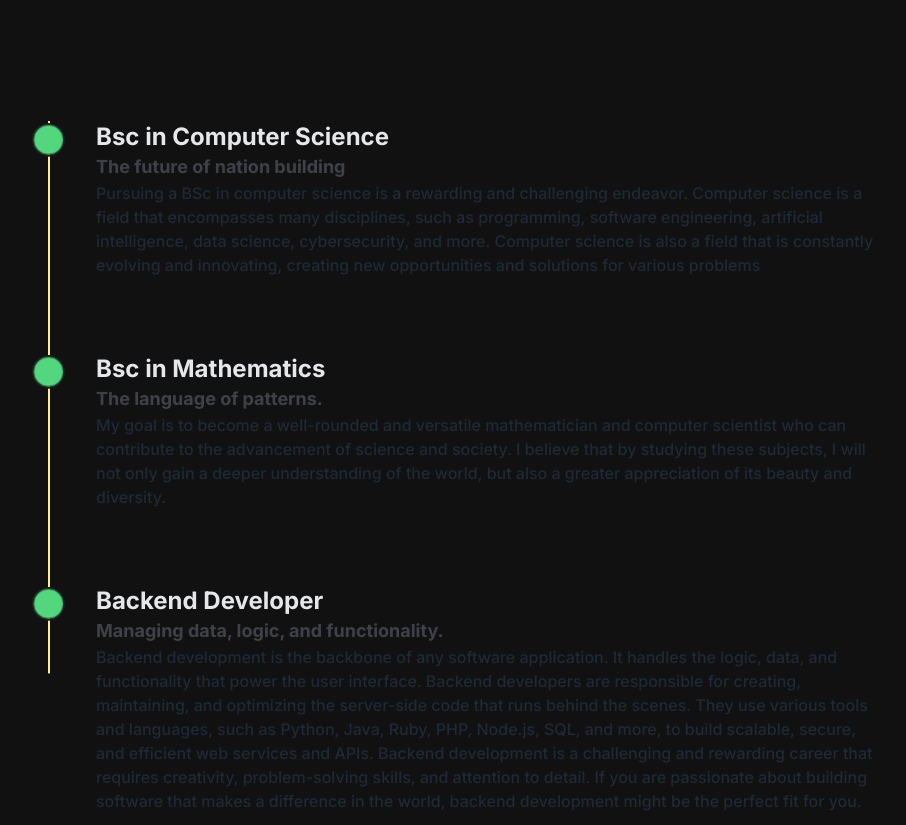
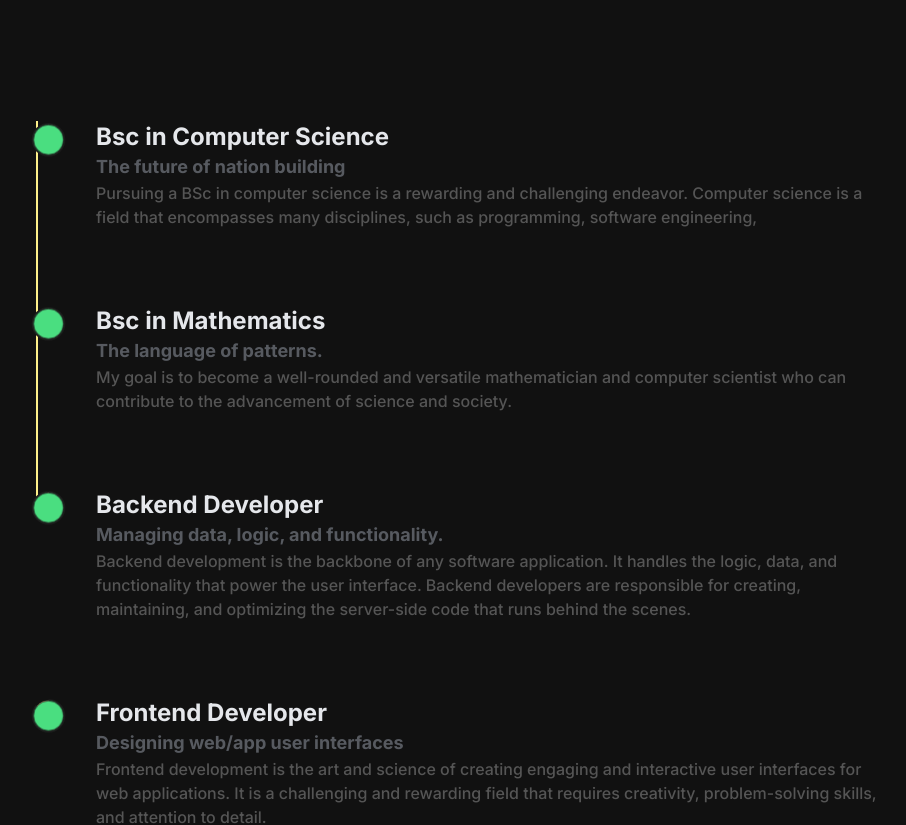
Before and after one commit to Fonyuygita/portfolio-site, a Next.js app: page /about in a window 1280 px wide. Shown: the part 1140-1965 px from the top of the page, without its empty margins (148-1054 px from the left). Built offline with nearby package versions, Linux system fonts and the light colour scheme.

Commit message:
arranging float

```diff
--- a/src/components/Circular.tsx
+++ b/src/components/Circular.tsx
@@ -13,7 +13,7 @@ const Circular = ({reference}:ReferenceType) => {
 
     })
     return (
-     <figure ref={reference} className=' absolute left-[-10.7%] sm:left-[-18%] stroke-dark '>
+     <figure ref={reference} className=' absolute left-[-10.7%] sm:hidden stroke-dark '>
 <svg width="75" height="75" viewBox='0 0 100 100' className='-rotate-90'>
  <circle cx="75" cy="50" r="20" className='strock-dark stroke-1 fill-yellow-300'/>
  <motion.circle style={{pathLength:scrollYProgress}} cx="75" cy="50" r="20" className=' stroke-[5px] fill-red-500'/>
--- a/src/components/Education.tsx
+++ b/src/components/Education.tsx
@@ -14,12 +14,12 @@ const Details=({title, header, inspiration}:DetailsProps)=>{
     const ref=useRef<HTMLLIElement | null>(null);
 
     return(
-  <li ref={ref} className='my-8 first:mt-0 last:mb-0 w-[100%] ml-23 flex flex-col items-center justify-between gap-2 md:w-[80%] sm:w-[100%]'>
+  <li ref={ref} className='my-8 first:mt-0 last:mb-0 w-[100%] ml-23 flex flex-col items-center justify-between gap-4 md:w-[80%] sm:w-[100%]'>
     <Circular reference={ref}/>
     <motion.div initial={{y:50}} whileInView={{y:0}} transition={{duration:0.8, type:"tween"}}>
-        <h4 className='text-2xl font-bold capitalizee text-left text-gray-200 sm:text-xl '>{title}</h4>
-        <span className='text-lg !text-gray-500 !opacity-1 sm:text-[14px]'>{header}</span>
-        <p className='font-medium w-full text-gray-800 text-[#444] '>{inspiration}</p>
+        <h4 className='text-2xl font-bold capitalizee text-left text-gray-200 sm:text-xl spacing-3'>{title}</h4>
+        <span className='text-lg !text-gray-400 !opacity-1 sm:text-[14px]'>{header}</span>
+        <p className='font-medium w-full text-[#444] text-[#555] '>{inspiration}</p>
     </motion.div>
   </li>
     )
@@ -39,23 +39,23 @@ const Education = () => {
             <div className='w-[30%] h-[2px] bg-yellow-500 absolute top-[8%] left-[30%] md:hidden'></div>
             <div ref={ref} className="w-[75%] mx-auto relative lg:w-[100%] md:w-full">
 
-                <motion.div style={{scaleY:scrollYProgress}} className="absolute left-[-6%] top-0 w-[2px] h-full  bg-yellow-200 origin-top "/>
+                <motion.div style={{scaleY:scrollYProgress}} className="absolute left-[-7.6%] top-0 w-[2px] h-full  bg-yellow-200 origin-top "/>
 
              <ul className='w-full flex flex-col items-start gap-3 justify-between ml-25 '>
-             <Details title={`Bsc in Computer Science`} header='The future of nation building' inspiration="Pursuing a BSc in computer science is a rewarding and challenging endeavor. Computer science is a field that encompasses many disciplines, such as programming, software engineering, artificial intelligence, data science, cybersecurity, and more. Computer science is also a field that is constantly evolving and innovating, creating new opportunities and solutions for various problems"/>
+             <Details title={`Bsc in Computer Science`} header='The future of nation building' inspiration="Pursuing a BSc in computer science is a rewarding and challenging endeavor. Computer science is a field that encompasses many disciplines, such as programming, software engineering, "/>
 
              <Details title={`Bsc in Mathematics`} header='The language of patterns.
-' inspiration="My goal is to become a well-rounded and versatile mathematician and computer scientist who can contribute to the advancement of science and society. I believe that by studying these subjects, I will not only gain a deeper understanding of the world, but also a greater appreciation of its beauty and diversity.
+' inspiration="My goal is to become a well-rounded and versatile mathematician and computer scientist who can contribute to the advancement of science and society.
 "/>
 
 
              <Details title={`Backend Developer`} header='Managing data, logic, and functionality.
-' inspiration="Backend development is the backbone of any software application. It handles the logic, data, and functionality that power the user interface. Backend developers are responsible for creating, maintaining, and optimizing the server-side code that runs behind the scenes. They use various tools and languages, such as Python, Java, Ruby, PHP, Node.js, SQL, and more, to build scalable, secure, and efficient web services and APIs. Backend development is a challenging and rewarding career that requires creativity, problem-solving skills, and attention to detail. If you are passionate about building software that makes a difference in the world, backend development might be the perfect fit for you.
+' inspiration="Backend development is the backbone of any software application. It handles the logic, data, and functionality that power the user interface. Backend developers are responsible for creating, maintaining, and optimizing the server-side code that runs behind the scenes.
 "/>
 
 
              <Details title={`Frontend Developer`} header='Designing web/app user interfaces
-' inspiration="Frontend development is the art and science of creating engaging and interactive user interfaces for web applications. It is a challenging and rewarding field that requires creativity, problem-solving skills, and attention to detail. Frontend developers use a variety of tools and technologies to bring their designs to life, such as HTML, CSS, JavaScript, frameworks, libraries, and APIs. Frontend development is constantly evolving and adapting to the needs and expectations of users and clients. It is a great opportunity to learn new skills, explore new possibilities, and make a positive impact on the web.
+' inspiration="Frontend development is the art and science of creating engaging and interactive user interfaces for web applications. It is a challenging and rewarding field that requires creativity, problem-solving skills, and attention to detail.
 "/>
 
 
```
